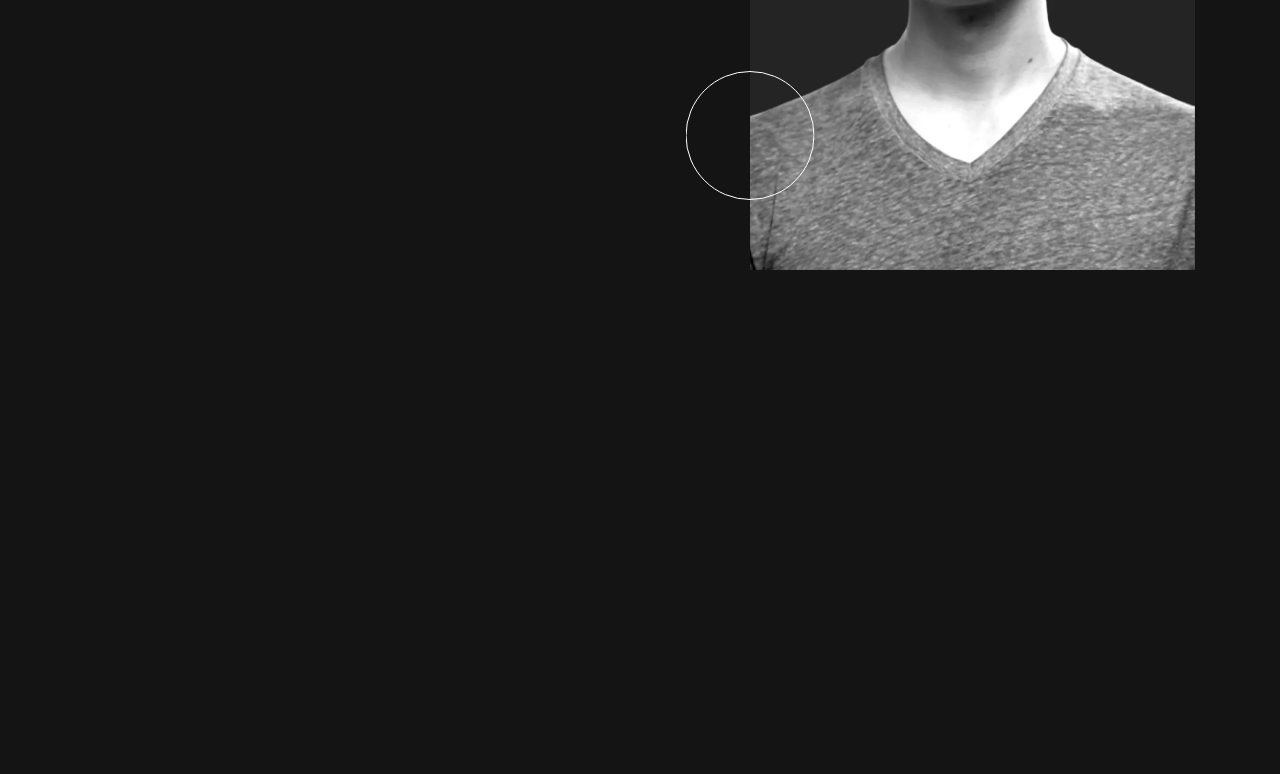
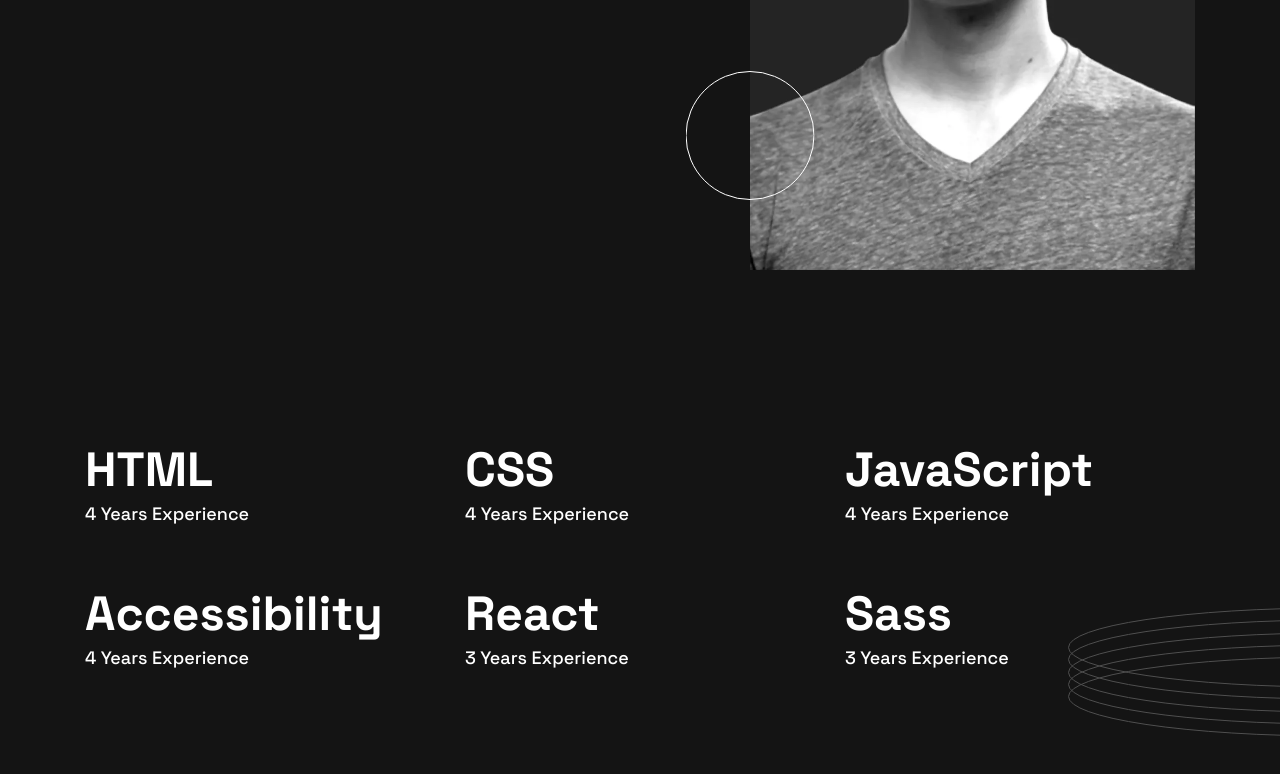
Before and after one commit to alok-38/portfolio-website, a plain HTML site: page index.html in a window 1280 px wide. Shown: the part 450-1224 px from the top of the page. Drawn offline with Linux system fonts and the light colour scheme.

Commit message:
Adding the skills section

```diff
--- a/index.html
+++ b/index.html
@@ -59,14 +59,15 @@
     </header>
     <!-- End of Header and Main begins -->
     <main id="main">
+        <!-- Hero Section -->
         <section class="hero">
             <div class="wrapper hero__wrapper bottom-border">
                 <div class="hero__content">
                     <picture>
                         <source media="(min-width: 62.5em)" srcset="./assets/images/image-profile-desktop.webp" />
                         <source media="(min-width: 37.5em)" srcset="./assets/images/image-profile-tablet.webp" />
-                        <img class="hero__image" src="./assets/images/image-profile-mobile.webp" alt="picture of Alokananda Y"
-                            width-="174" height="383" />
+                        <img class="hero__image" src="./assets/images/image-profile-mobile.webp"
+                            alt="picture of Alokananda Y" width-="174" height="383" />
                     </picture>
                     <img class="hero__rings" src="./assets/images/pattern-rings.svg" alt="" width="530" height="129" />
                     <img class="hero__circle" src="./assets/images/pattern-circle.svg" alt="" width="129"
@@ -85,6 +86,39 @@
                 </div>
             </div>
         </section>
+        <!-- Hero Section Ends here -->
+        <!-- Skills Section -->
+        <section class="skills">
+            <div class="wrapper skills__wrapper bottom-border">
+                <h2 class="visually-hidden">Skills</h2>
+                <div class="skills__item">
+                    <h3 class="skills__title">HTML</h3>
+                    <p class="skills__description">4 Years Experience</p>
+                </div>
+                <div class="skills__item">
+                    <h3 class="skills__title">CSS</h3>
+                    <p class="skills__description">4 Years Experience</p>
+                </div>
+                <div class="skills__item">
+                    <h3 class="skills__title">JavaScript</h3>
+                    <p class="skills__description">4 Years Experience</p>
+                </div>
+                <div class="skills__item">
+                    <h3 class="skills__title">Accessibility</h3>
+                    <p class="skills__description">4 Years Experience</p>
+                </div>
+                <div class="skills__item">
+                    <h3 class="skills__title">React</h3>
+                    <p class="skills__description">3 Years Experience</p>
+                </div>
+                <div class="skills__item">
+                    <h3 class="skills__title">Sass</h3>
+                    <p class="skills__description">3 Years Experience</p>
+                </div>
+            </div>
+            <img class="skills__rings" src="./assets/images/pattern-rings.svg" alt="" width="530" height="129" />
+        </section>
+        <!-- Skills section ends here -->
     </main>
 </body>
 
--- a/style.css
+++ b/style.css
@@ -372,3 +372,68 @@ h1>span {
         margin-block-end: 66px;
     }
 }
+
+/* SKILLS */
+
+.skills {
+    position: relative;
+}
+
+.skills__wrapper {
+    display: grid;
+    grid-template-columns: 1fr;
+    gap: 24px;
+    padding-block: 40px;
+}
+
+.skills__item {
+    text-align: center;
+}
+
+.skills__title {
+    font-size: 2rem;
+    font-size: clamp(2rem, 0.33rem + 7.11vw, 3rem);
+    line-height: 1.17;
+    margin-block-end: 2px;
+}
+
+.skills__description {
+    margin-block-end: 0;
+}
+
+.skills__rings {
+    position: absolute;
+    bottom: 0;
+    left: 50%;
+    translate: 0 50%;
+}
+
+@media (min-width: 37.5em) {
+    .skills__wrapper {
+        grid-template-columns: repeat(2, 1fr);
+        gap: 52px 24px;
+        border: none;
+        padding-block: 52px 0;
+    }
+
+    .skills__item {
+        text-align: left;
+    }
+
+    .skills__rings {
+        translate: 40% 50%;
+    }
+}
+
+@media (min-width: 62.5em) {
+    .skills__wrapper {
+        grid-template-columns: repeat(3, 1fr);
+        gap: 58px 30px;
+        padding-block-start: 72px;
+    }
+
+    .skills__rings {
+        translate: -40% 50%;
+        left: 100%;
+    }
+}
```
